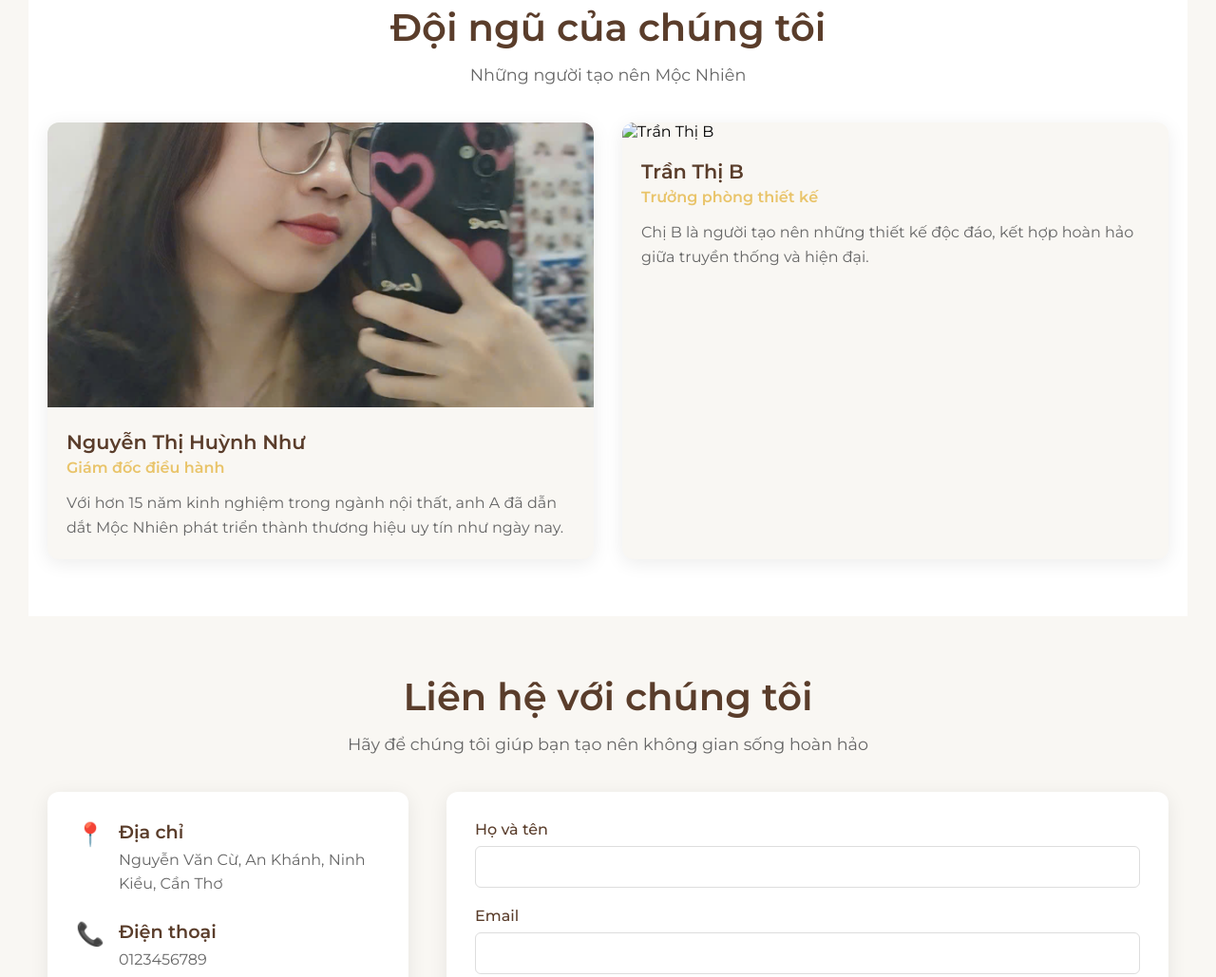
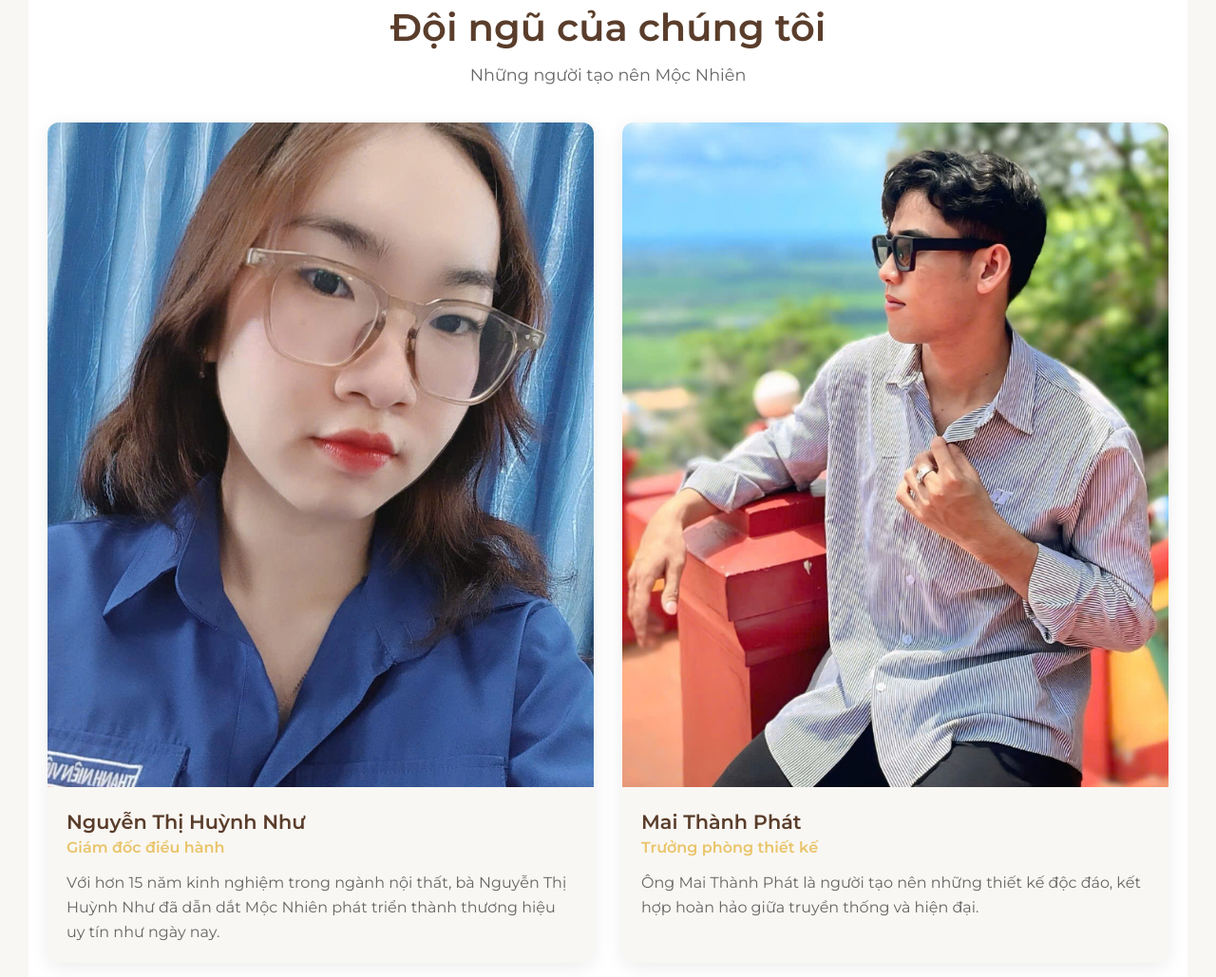
Before and after one commit to huynhnhu6604/noithatmocnhien, a plain HTML site: page about.html in a window 1280 px wide. Shown: the part 2200-3229 px from the top of the page at 95% size. Drawn offline with Linux system fonts and the light colour scheme; some packages are replaced by stand-ins of ours; no server answers; a script that the page names is missing.

Commit message:
Update: Thêm

```diff
--- a/about.html
+++ b/about.html
@@ -1102,7 +1102,7 @@
 
             .member-image {
                 width: 100%;
-                height: 300px;
+                height: 700px;
                 object-fit: cover;
             }
 
@@ -1333,17 +1333,17 @@
 
                 <div class="team-grid">
                     <div class="team-member">
-                        <img src="picture/nhu.png" alt="Nguyễn Thị Huỳnh Như" class="member-image">
+                        <img src="picture/nhu.jpg" alt="Nguyễn Thị Huỳnh Như" class="member-image">
                         <h3>Nguyễn Thị Huỳnh Như</h3>
                         <p class="member-position">Giám đốc điều hành</p>
-                        <p class="member-desc">Với hơn 15 năm kinh nghiệm trong ngành nội thất, anh A đã dẫn dắt Mộc Nhiên phát triển thành thương hiệu uy tín như ngày nay.</p>
+                        <p class="member-desc">Với hơn 15 năm kinh nghiệm trong ngành nội thất, bà Nguyễn Thị Huỳnh Như đã dẫn dắt Mộc Nhiên phát triển thành thương hiệu uy tín như ngày nay.</p>
                     </div>
 
                     <div class="team-member">
-                        <img src="picture/team2.jpg" alt="Trần Thị B" class="member-image">
-                        <h3>Trần Thị B</h3>
+                        <img src="picture/phat.png" alt="Mai Thành Phát" class="member-image">
+                        <h3>Mai Thành Phát</h3>
                         <p class="member-position">Trưởng phòng thiết kế</p>
-                        <p class="member-desc">Chị B là người tạo nên những thiết kế độc đáo, kết hợp hoàn hảo giữa truyền thống và hiện đại.</p>
+                        <p class="member-desc">Ông Mai Thành Phát là người tạo nên những thiết kế độc đáo, kết hợp hoàn hảo giữa truyền thống và hiện đại.</p>
                     </div>
                 </div>
             </section>
```
Also changed, not shown: picture/nhu.jpg (added), picture/phat.png (added).
